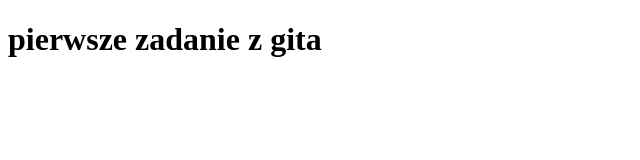
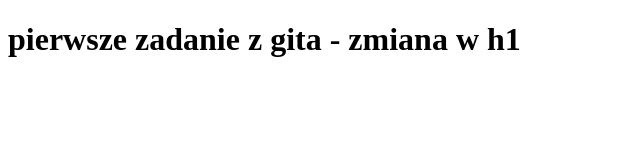
Before and after one commit to Dawid-Kowalski/learn-git, a plain HTML site: page index.html in a window 1280 px wide. Shown: the whole page, without its empty margins (0-640 px from the left). Drawn offline with Linux system fonts and the light colour scheme.

Commit message:
Change title and h1

```diff
--- a/index.html
+++ b/index.html
@@ -2,9 +2,9 @@
 <html lang="pl">
 	<head>
 		<meta charset="utf-8">
-		<title>git - początek</title>
+		<title>git - początek - zmiana w title</title>
 	</head>
-	<h1>pierwsze zadanie z gita</h1>
+		<h1>pierwsze zadanie z gita - zmiana w h1</h1>
 	<body>
 	</body>
 </html>
```
